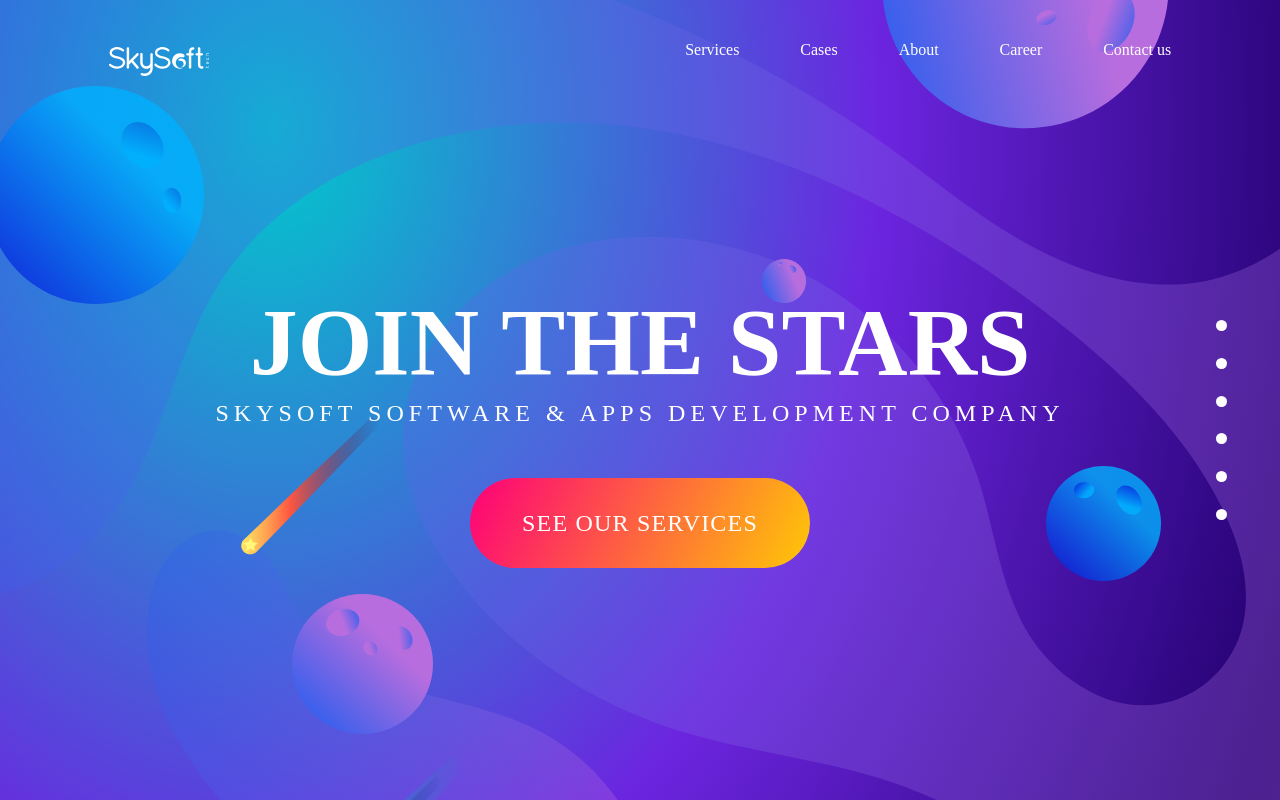
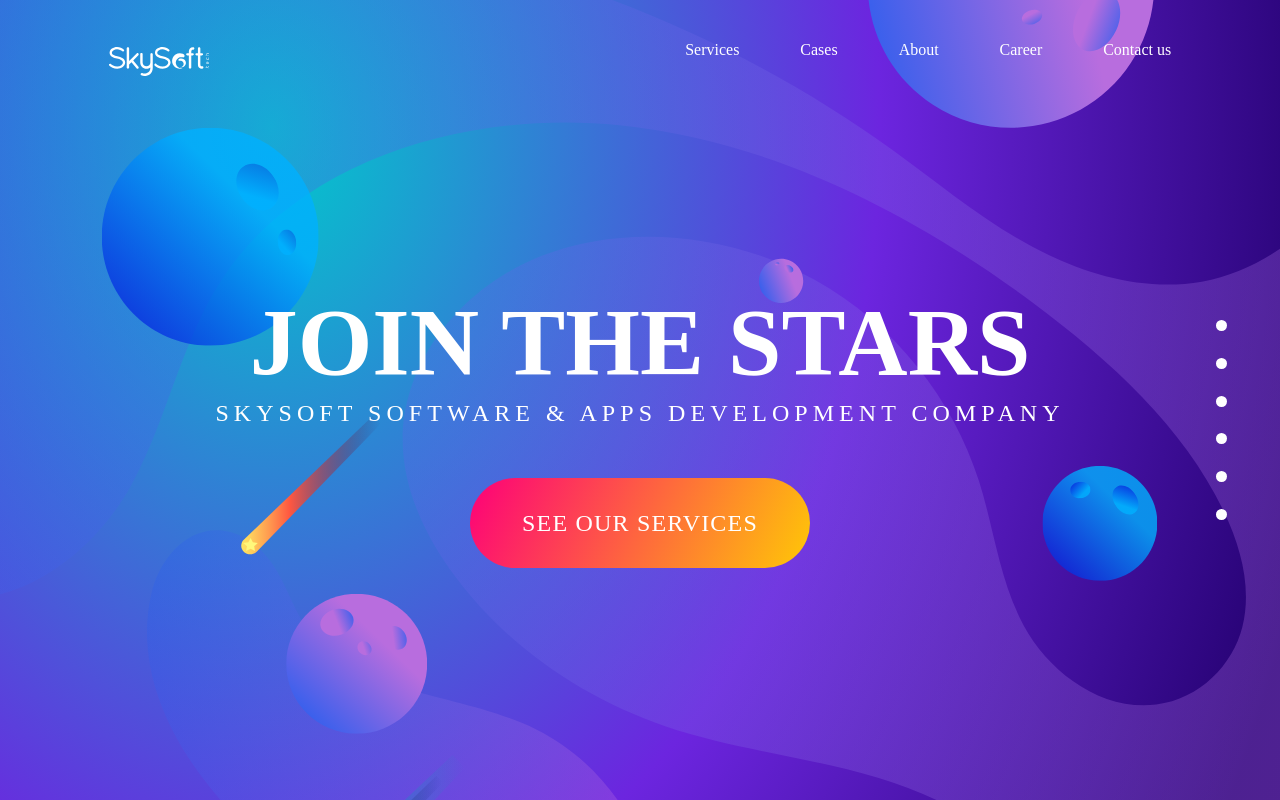
Before and after one commit to Viacheslav-Filipenko/landing-test, a website with bundled scripts: page public/index.html in a window 1280 px wide. Both pictures are taken after a click on the element 1221 px from the left and 420 px from the top of the page. Built offline with nearby package versions, Linux system fonts and the light colour scheme.

Commit message:
update planet animation

```diff
--- a/public/js/index.js
+++ b/public/js/index.js
@@ -10,38 +10,67 @@ document.querySelectorAll(".mobile-menu-icon").forEach(element => {
   });
 });
 
-let movement = 0;
-
 let isPlaying = false;
 
-let translateX = 0;
-let translateY = 0;
+const center = getCoordinatesOfElement(
+  document.querySelector(".container-test")
+);
 
 document.addEventListener("mousemove", event => {
-  const x = event.movementX / 10;
-  const y = event.movementY / 10;
-
-  translateX += -x;
-  translateY += -y;
-
   if (isPlaying) {
     return;
   }
 
+  const { clientX, clientY } = event;
   isPlaying = true;
-  let duration = 0;
+
+  const x = (clientX - center.x) / 40;
+  const y = (clientY - center.y) / 40;
+
+  const duration = 0;
 
   anime({
     targets: ".big-blue-planet",
-    translateX,
-    translateY,
+    translateX: -x / 2,
+    translateY: -y / 2,
     easing: "linear",
-    duration: duration,
+    duration,
     complete: () => {
       isPlaying = false;
     }
   });
 
+  anime({
+    targets: ".small-blue-planet",
+    translateX: -x / 4,
+    translateY: -y / 4,
+    easing: "linear",
+    duration
+  });
+
+  anime({
+    targets: ".small-purple-planet",
+    translateX: -x / 5,
+    translateY: -y / 5,
+    easing: "linear",
+    duration
+  });
+
+  anime({
+    targets: ".medium-purple-planet",
+    translateX: -x / 2.5,
+    translateY: -y / 2.5,
+    easing: "linear",
+    duration
+  });
+
+  anime({
+    targets: ".big-purple-planet",
+    translateX: -x,
+    translateY: -y,
+    easing: "linear",
+    duration
+  });
 });
 
 document.querySelectorAll(".close-icon").forEach(element => {
--- a/public/styles/style.css
+++ b/public/styles/style.css
@@ -253,6 +253,10 @@ svg {
   position: absolute;
 }
 
+/* .planets-group img {
+  transition: all 1s;
+} */
+
 .navbar .navbar-icon {
   border-radius: 100%;
   width: 11px;
```
